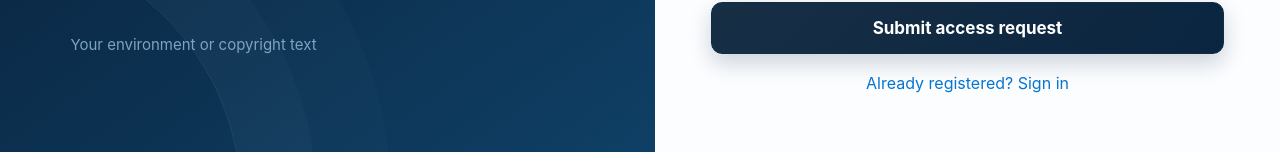
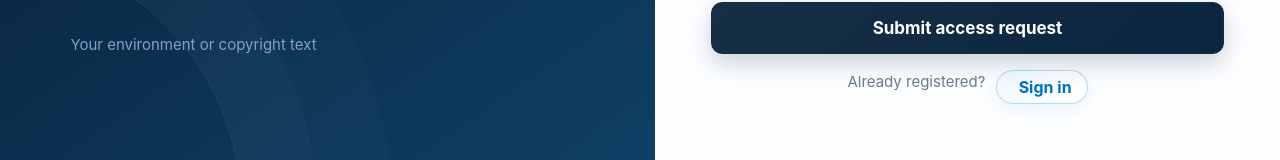
Before and after one commit to ANSH77770/test_product, a React (Vite) app: page /register in a window 1280 px wide. Shown: the part 676-836 px from the top of the page. Built offline with nearby package versions, Linux system fonts and the light colour scheme; no server answers.

Commit message:
Update login page

```diff
--- a/src/pages/AccessEnrollment.jsx
+++ b/src/pages/AccessEnrollment.jsx
@@ -116,7 +116,13 @@ export function AccessEnrollment() {
           </section>
           <Button type="submit" loading={loading} className="submit-access-btn">Submit access request</Button>
         </form>
-        <p className="form-switch"><button className="link-button" type="button" onClick={handleLoginTransition}>Already registered? Sign in</button></p>
+        <p className="form-switch">
+          Already registered?{' '}
+          <button className="link-button request-access-toggle" type="button" onClick={handleLoginTransition}>
+            <span className="toggle-icon toggle-icon--back"></span>
+            <span>Sign in</span>
+          </button>
+        </p>
       </div>
     </AuthSplitLayout>
   );
--- a/src/shared/components/auth/LoginForm.jsx
+++ b/src/shared/components/auth/LoginForm.jsx
@@ -57,7 +57,7 @@ export function LoginForm({ roles, defaultUsername = '', onSubmit, onForgotPassw
         <button type="button" className="link-button" onClick={onForgotPassword}>Forgot password?</button>
       </div>
 
-      <Button type="submit" loading={loading}>Login</Button>
+      <Button type="submit" loading={loading} className="submit-access-btn">Login</Button>
       <Button type="button" variant="secondary" disabled>
         Login with SSO <span>(coming soon)</span>
       </Button>
@@ -65,7 +65,7 @@ export function LoginForm({ roles, defaultUsername = '', onSubmit, onForgotPassw
         New user?{' '}
         <button type="button" className="link-button request-access-toggle" onClick={onRegister}>
           <span>Request access</span>
-          <span className="toggle-icon">→</span>
+          <span className="toggle-icon"></span>
         </button>
       </p>
     </form>
--- a/src/styles/auth.css
+++ b/src/styles/auth.css
@@ -206,6 +206,10 @@ button, input, select { transition: border-color .2s ease, box-shadow .2s ease,
   transform: translateX(4px) scale(1.15);
 }
 
+.request-access-toggle:hover .toggle-icon--back {
+  transform: translateX(-4px) scale(1.15);
+}
+
 /* Submit Access Request Button & Step Animations */
 .submit-access-btn {
   position: relative;
```
